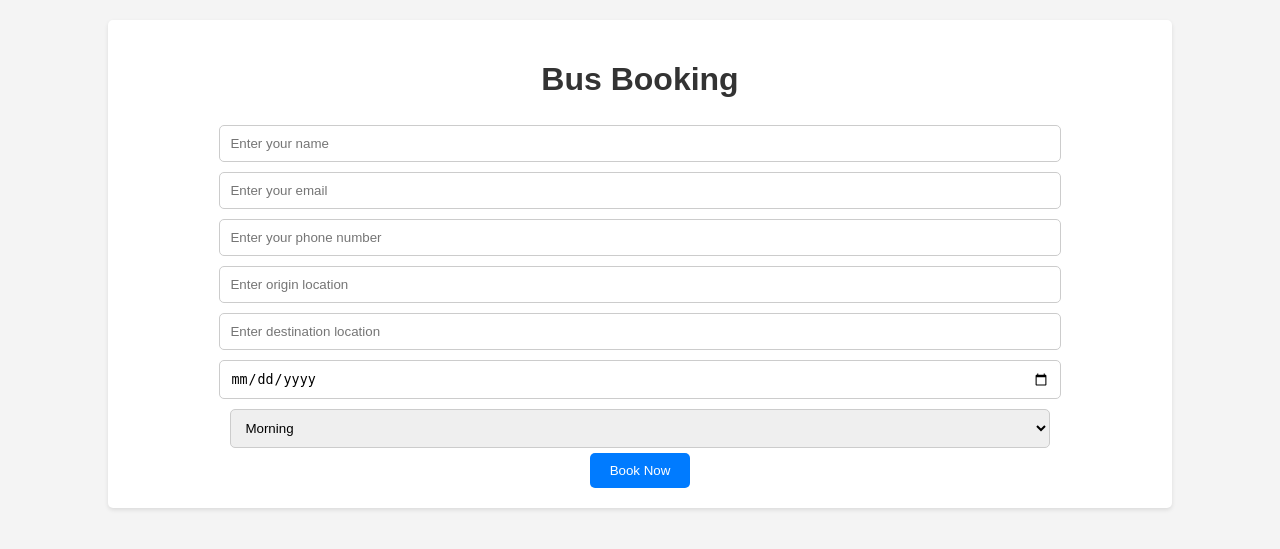
After one commit to sakethalways/GritMind-AI, a Flask app: template templates/samplebusbooking.html in a window 1280 px wide. The commit adds this page. Shown: the top 549 px of the page. Run offline with Flask 3, Linux system fonts and the light colour scheme; the template is opened without the code that fills it, so the values that code supplies are empty.

Commit message:
new update

```diff
--- a/app.py
+++ b/app.py
@@ -23,7 +23,7 @@ def api():
     try:
         system_prompt = {
             "role": "system",
-            "content": "You are GritMind-AI, a motivational and knowledgeable chatbot created to help users with advice, support, and information on mental resilience, fitness, and other inquiries. Always be encouraging, supportive, and informative."
+            "content": "You are GritMind-AI, a helpful, friendly, and knowledgeable assistant. You were created by Saketh Muthyapuwar to help people stay motivated, solve problems, you are a motivational and knowledgeable chatbot created to help users with advice, support, and information on mental resilience, fitness, and other inquiries. Always be encouraging, supportive, and informative."
         }
         completion = openai.ChatCompletion.create(
             model="gpt-3.5-turbo",
--- a/templates/homepage.html
+++ b/templates/homepage.html
@@ -41,6 +41,7 @@
         .chat-header {
             padding: 10px;
             border-bottom: 1px solid #ddd;
+            background-color: #3b5998;
             color: white;
             text-align: center;
         }
@@ -49,8 +50,8 @@
 <body>
 
 <div class="chat-container">
-    <div class="chat-header bg-warning">
-        <h4 style="color: black;">GritMind AI Chat</h4>
+    <div class="chat-header">
+        <h4 >GritMind AI Chat</h4>
     </div>
     <div class="chat-box" id="chat-box"></div>
 
--- /dev/null
+++ b/templates/samplebusbooking.html
@@ -0,0 +1,69 @@
+<!DOCTYPE html>
+<html lang="en">
+<head>
+<meta charset="UTF-8">
+<meta http-equiv="X-UA-Compatible" content="IE=edge">
+<meta name="viewport" content="width=device-width, initial-scale=1.0">
+<title>Bus Booking</title>
+<style>
+body {
+font-family: Arial, sans-serif;
+margin: 0;
+padding: 0;
+background-color: #f4f4f4;
+}
+.container {
+width: 80%;
+margin: 20px auto;
+background-color: #fff;
+padding: 20px;
+border-radius: 5px;
+box-shadow: 0 2px 4px rgba(0, 0, 0, 0.1);
+}
+h1 {
+text-align: center;
+color: #333;
+}
+form {
+display: flex;
+flex-direction: column;
+align-items: center;
+margin-top: 20px;
+}
+input, select {
+width: 80%;
+padding: 10px;
+margin: 5px 0;
+border: 1px solid #ccc;
+border-radius: 5px;
+}
+button {
+padding: 10px 20px;
+background-color: #007bff;
+color: #fff;
+border: none;
+border-radius: 5px;
+cursor: pointer;
+}
+</style>
+</head>
+<body>
+<div class="container">
+<h1>Bus Booking</h1>
+<form action="#" method="POST">
+<input type="text" placeholder="Enter your name" required>
+<input type="email" placeholder="Enter your email" required>
+<input type="tel" placeholder="Enter your phone number" required>
+<input type="text" placeholder="Enter origin location" required>
+<input type="text" placeholder="Enter destination location" required>
+<input type="date" required>
+<select>
+<option value="morning">Morning</option>
+<option value="afternoon">Afternoon</option>
+<option value="evening">Evening</option>
+</select>
+<button type="submit">Book Now</button>
+</form>
+</div>
+</body>
+</html>
```
